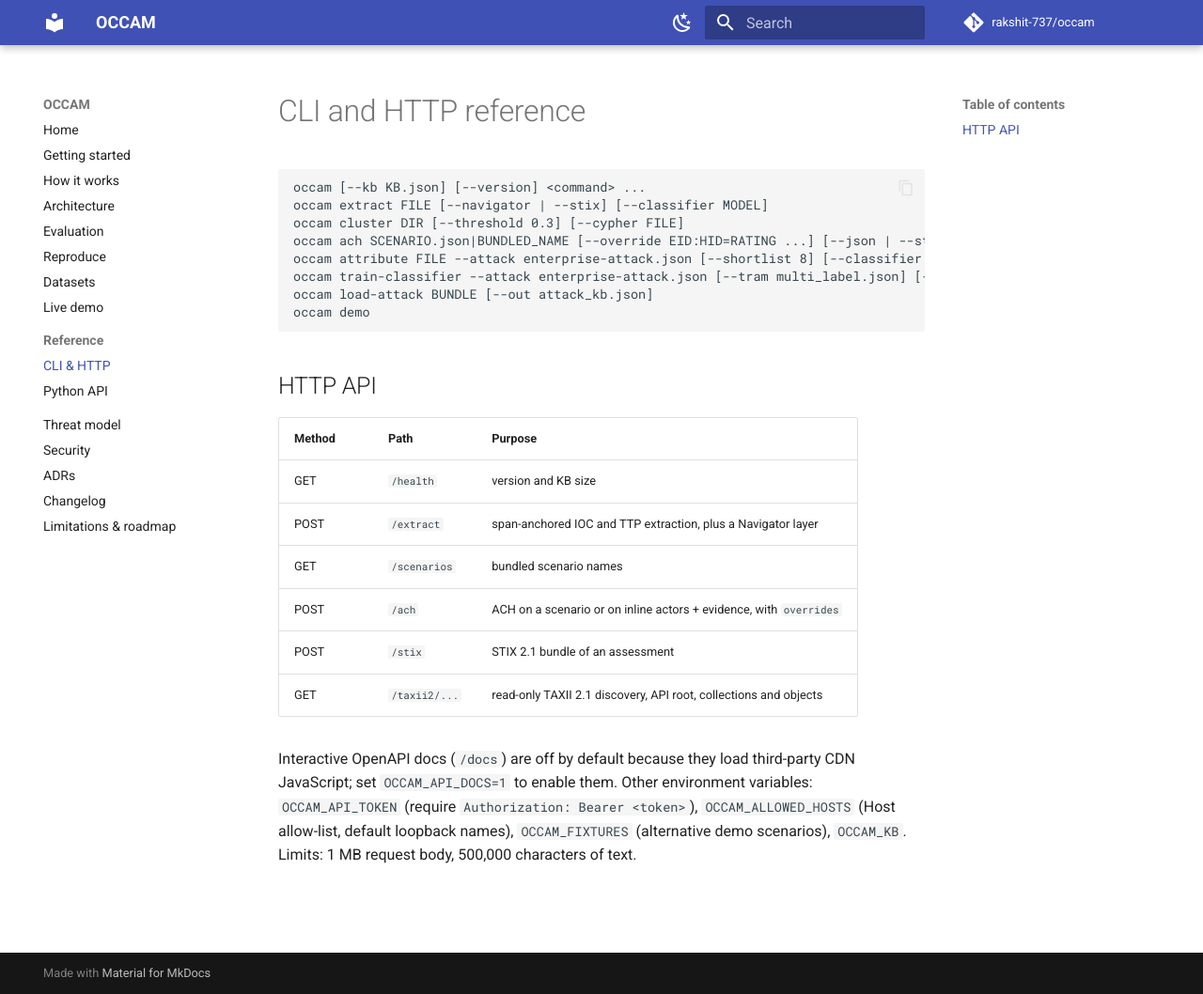
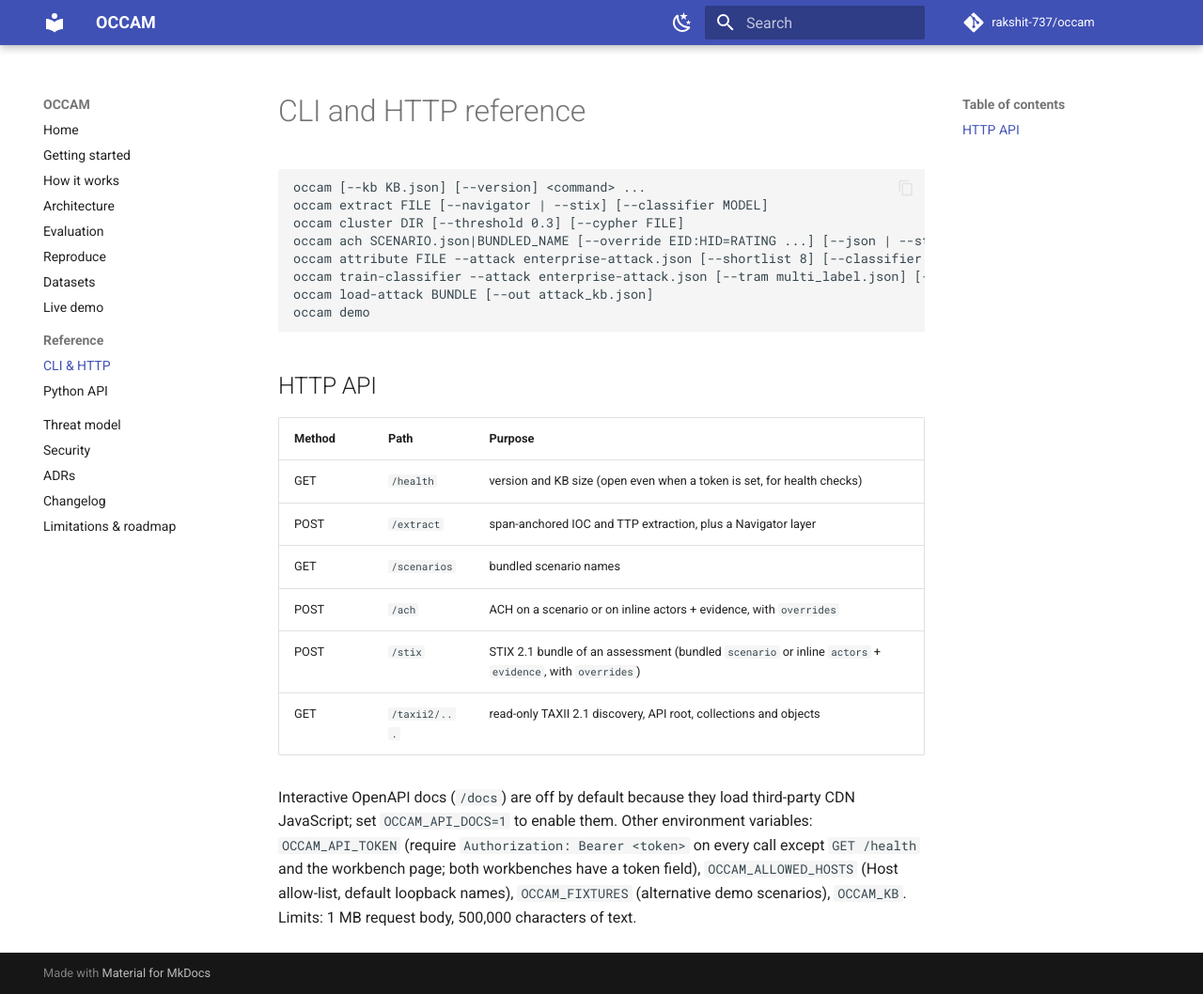
Before and after one commit to rakshit-737/occam, an MkDocs documentation site: the page built from docs/reference/cli.md, in a window 1280 px wide and 1058 px high. Shown: the whole window at 94% size. Built offline with MkDocs 1.6.1 and Material for MkDocs 9.7.7, drawn with Linux system fonts in a browser that asks for light colours; comment, search, counter and statistics services are not loaded.

Commit message:
docs(cli): document open /health and token scope, /stix inputs
Co-Authored-By: Claude <noreply@anthropic.com>

```diff
--- a/docs/reference/cli.md
+++ b/docs/reference/cli.md
@@ -15,11 +15,11 @@ occam demo
 
 | Method | Path | Purpose |
 | --- | --- | --- |
-| GET | `/health` | version and KB size |
+| GET | `/health` | version and KB size (open even when a token is set, for health checks) |
 | POST | `/extract` | span-anchored IOC and TTP extraction, plus a Navigator layer |
 | GET | `/scenarios` | bundled scenario names |
 | POST | `/ach` | ACH on a scenario or on inline actors + evidence, with `overrides` |
-| POST | `/stix` | STIX 2.1 bundle of an assessment |
+| POST | `/stix` | STIX 2.1 bundle of an assessment (bundled `scenario` or inline `actors` + `evidence`, with `overrides`) |
 | GET | `/taxii2/...` | read-only TAXII 2.1 discovery, API root, collections and objects |
 
-Interactive OpenAPI docs (`/docs`) are off by default because they load third-party CDN JavaScript; set `OCCAM_API_DOCS=1` to enable them. Other environment variables: `OCCAM_API_TOKEN` (require `Authorization: Bearer <token>`), `OCCAM_ALLOWED_HOSTS` (Host allow-list, default loopback names), `OCCAM_FIXTURES` (alternative demo scenarios), `OCCAM_KB`. Limits: 1 MB request body, 500,000 characters of text.
+Interactive OpenAPI docs (`/docs`) are off by default because they load third-party CDN JavaScript; set `OCCAM_API_DOCS=1` to enable them. Other environment variables: `OCCAM_API_TOKEN` (require `Authorization: Bearer <token>` on every call except `GET /health` and the workbench page; both workbenches have a token field), `OCCAM_ALLOWED_HOSTS` (Host allow-list, default loopback names), `OCCAM_FIXTURES` (alternative demo scenarios), `OCCAM_KB`. Limits: 1 MB request body, 500,000 characters of text.
```
